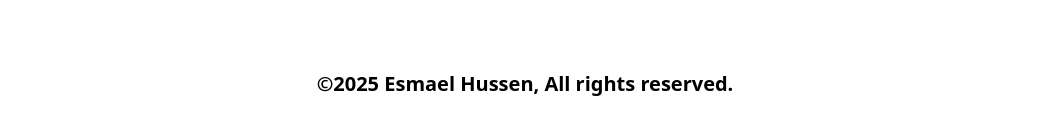
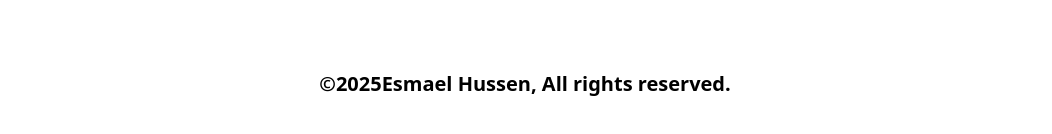
Before and after one commit to esmaelhussen/Math-Magicians, a React (Create React App) app: page /quote in a window 1280 px wide. Shown: the part 650-784 px from the top of the page, without its empty margins (115-1167 px from the left). Built offline with nearby package versions, Linux system fonts and the light colour scheme.

Commit message:
get current year in the footer

```diff
--- a/src/components/footer.js
+++ b/src/components/footer.js
@@ -1,6 +1,11 @@
 function Footer() {
+  const year = new Date().getFullYear();
   return (
-    <div className="flex justify-center text-xl font-bold ">&#169;2025 Esmael Hussen, All rights reserved.</div>
+    <div className="flex justify-center text-xl font-bold">
+      &#169;
+      {year}
+      Esmael Hussen, All rights reserved.
+    </div>
   );
 }
 
```
